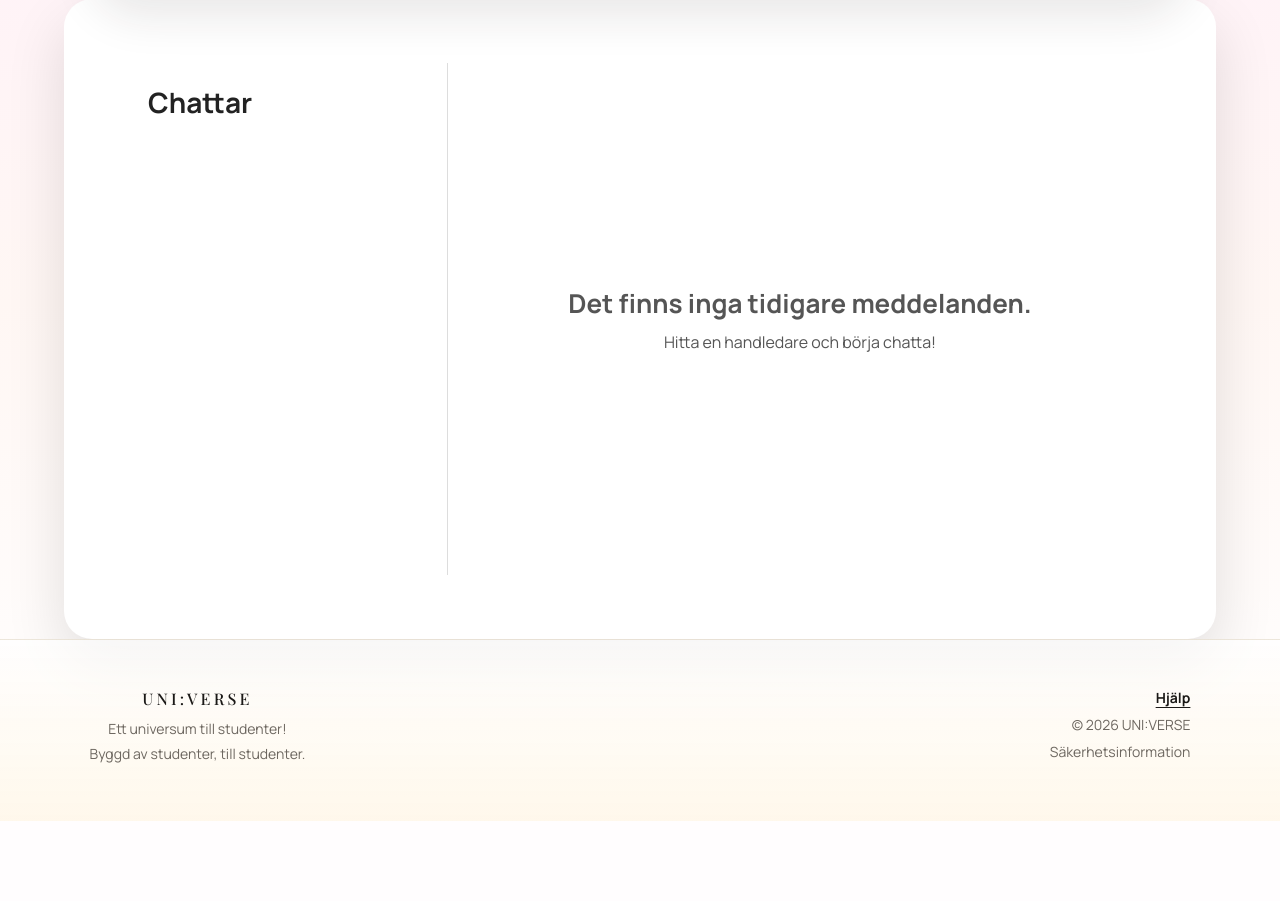
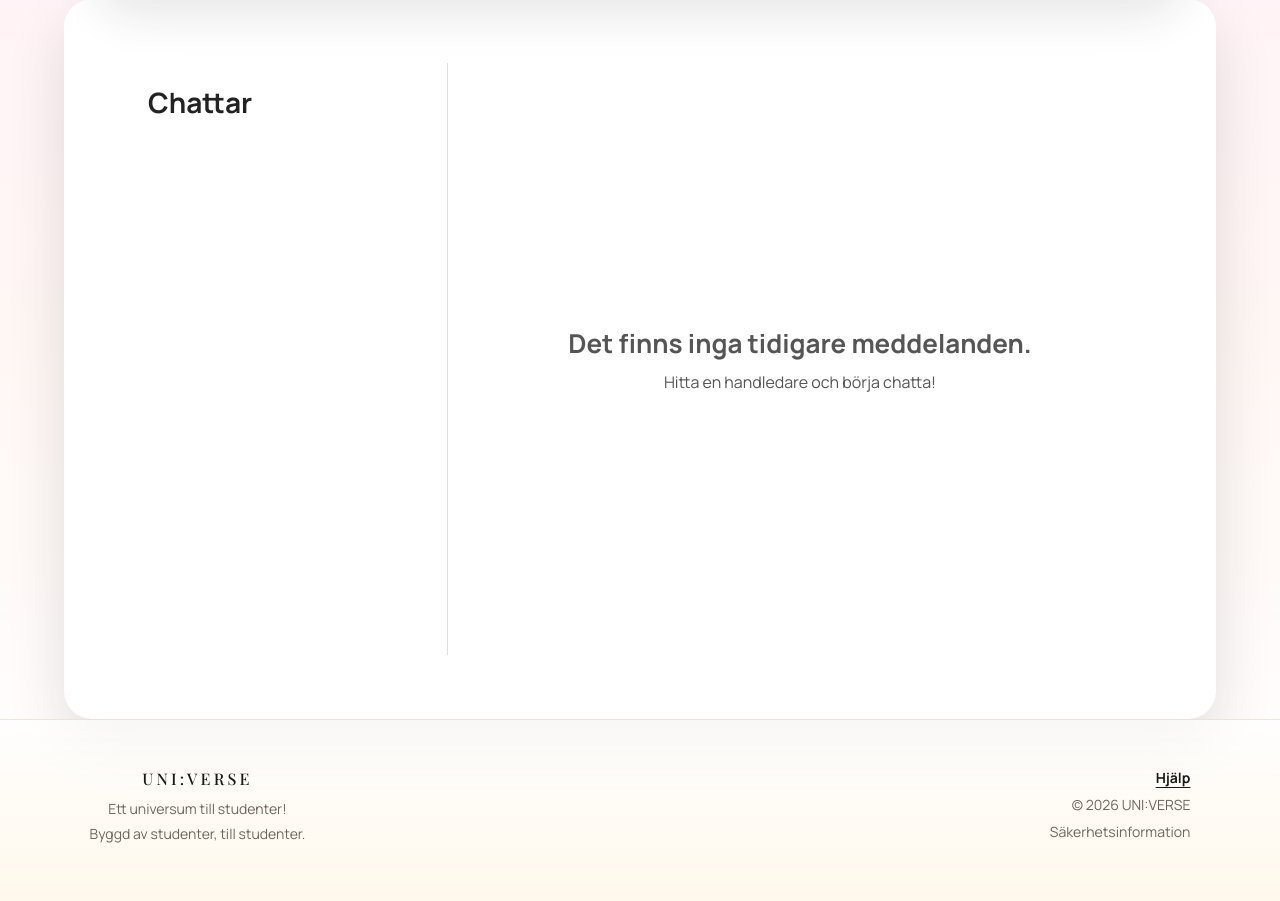
Before and after one commit to EmmaGeorge20/UNIVERSE.web, a Flask app: page /chats in a window 1280 px wide. Shown: the part 119-1020 px from the top of the page. Before the commit the page ends 940 px from the top, so only its background shows below. Run offline with Flask 3, Linux system fonts and the light colour scheme; the visitor is signed in with stand-in values (Sample User, id 1); data that the repository does not hold is empty; some libraries are stand-ins or nearby versions.

Commit message:
Update style.css

```diff
--- a/static/style.css
+++ b/static/style.css
@@ -337,7 +337,7 @@ main.chat-page{
     display: grid;
     grid-template-columns: 320px 1fr;
     width: min(1200px, 90vw);
-    height: 80vh;
+    height: 90vh;
     background: white;
     border-radius: 28px;
     overflow: hidden;
```
